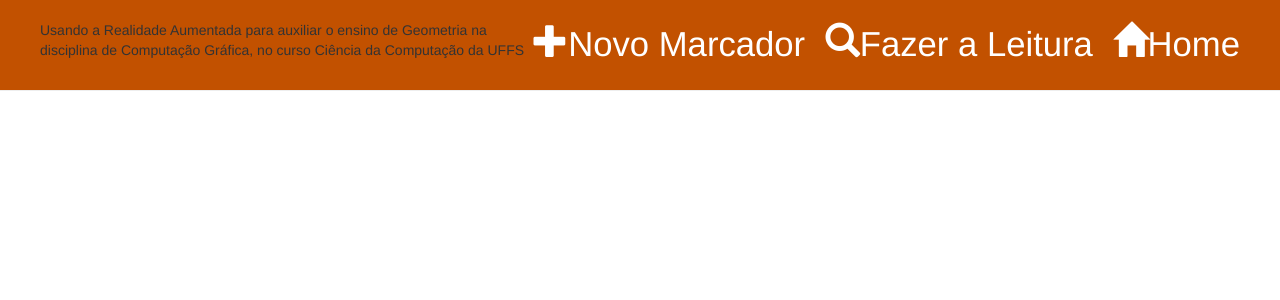
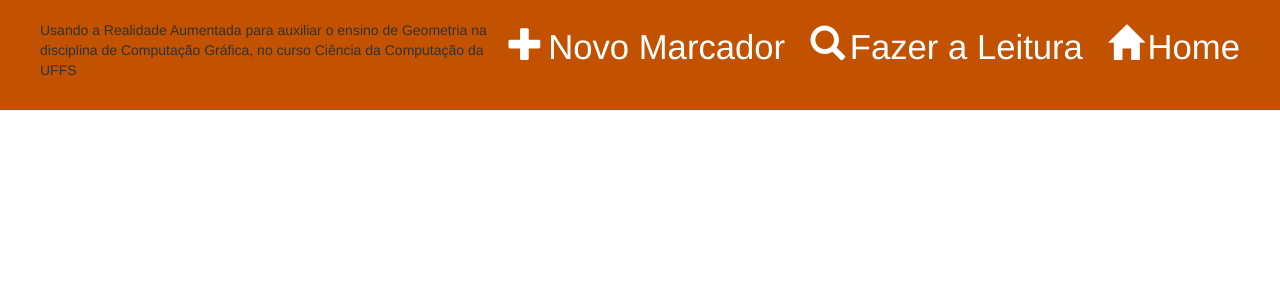
Before and after one commit to mauricioandrek/ra_tcc, a Django app: page / in a window 1280 px wide. Shown: the top 300 px of the page. Run offline with Django 3.2, Linux system fonts and the light colour scheme; data that the repository does not hold is empty; some libraries are stand-ins or nearby versions.

Commit message:
ajustes de visualizacao

```diff
--- a/ra/templates/pages/base.html
+++ b/ra/templates/pages/base.html
@@ -5,13 +5,13 @@
         <link rel="stylesheet" href="//maxcdn.bootstrapcdn.com/bootstrap/3.2.0/css/bootstrap.min.css">
         <link rel="stylesheet" href="//maxcdn.bootstrapcdn.com/bootstrap/3.2.0/css/bootstrap-theme.min.css">
         <link href='//fonts.googleapis.com/css?family=Lobster&subset=latin,latin-ext' rel='stylesheet' type='text/css'>
-        <link rel="stylesheet" href="{% static 'css/style.css' %}">
+        <link rel="stylesheet" href="/static/css/styles.css">
     </head>
     <body>
         <div class="page-header">
-            <a href="{% url 'home' %}" class="top-menu"><span class="glyphicon glyphicon-home"></span>Home</a>
-            <a href="{% url 'leitura' %}" class="top-menu"><span class="glyphicon glyphicon-search"></span>Fazer a Leitura</a>
-            <a href="{% url 'objeto_novo' %}" class="top-menu"><span class="glyphicon glyphicon-plus"></span>Novo Marcador</a>
+            <a href="{% url 'home' %}" class="top-menu"><span class="glyphicon glyphicon-home" style="padding: 5px;"></span>Home</a>
+            <a href="{% url 'leitura' %}" class="top-menu"><span class="glyphicon glyphicon-search" style="padding: 5px;"></span>Fazer a Leitura</a>
+            <a href="{% url 'objeto_novo' %}" class="top-menu"><span class="glyphicon glyphicon-plus" style="padding: 5px;"></span>Novo Marcador</a>
 
             <p>
                     Usando a Realidade Aumentada para auxiliar o ensino de
--- a/ra/templates/pages/leitura.html
+++ b/ra/templates/pages/leitura.html
@@ -1,4 +1,4 @@
-{% load static %}
+
 <!doctype HTML>
 <html>
     <head>
@@ -16,9 +16,9 @@
             <a-marker preset="hiro">
                 <a-box position='0 0.5 0' material='color: yellow;'></a-box>
             </a-marker>
-
             {% for objeto in objetos_list %}
               <a-marker type='barcode' value='{{objeto.id_marcador}}' registerevents>
+                  {% load static %}
                   <a-entity scale="0.05 0.05 0.05" obj-model="obj: url(/{{objeto.path_modelos}}/{{objeto.name_OBJ}}); mtl: url(/{{objeto.path_modelos}}/{{objeto.name_MTL}})">
                   </a-entity>
               </a-marker>
```
Also changed, not shown: static/css/styles.css (renamed from ra/static/css/style.css).
